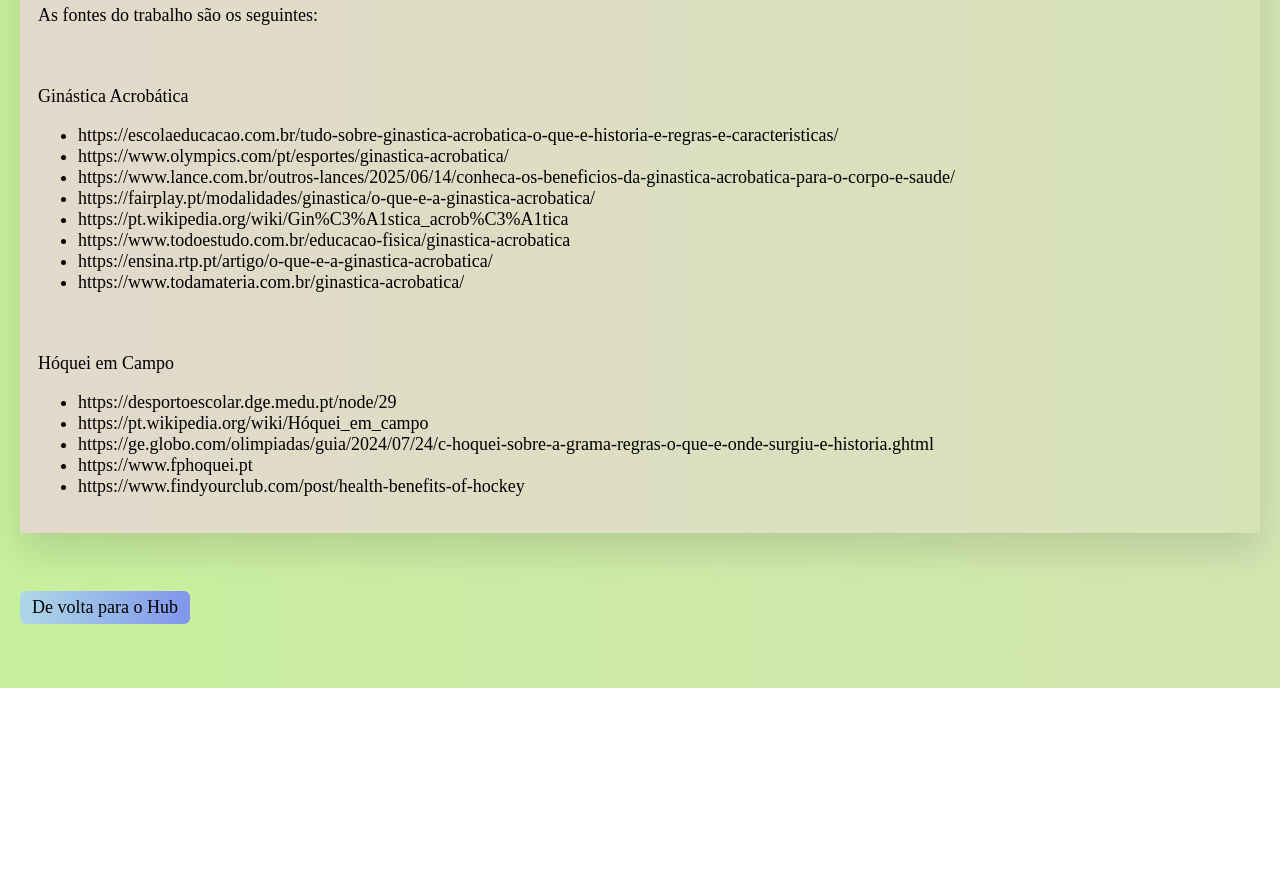
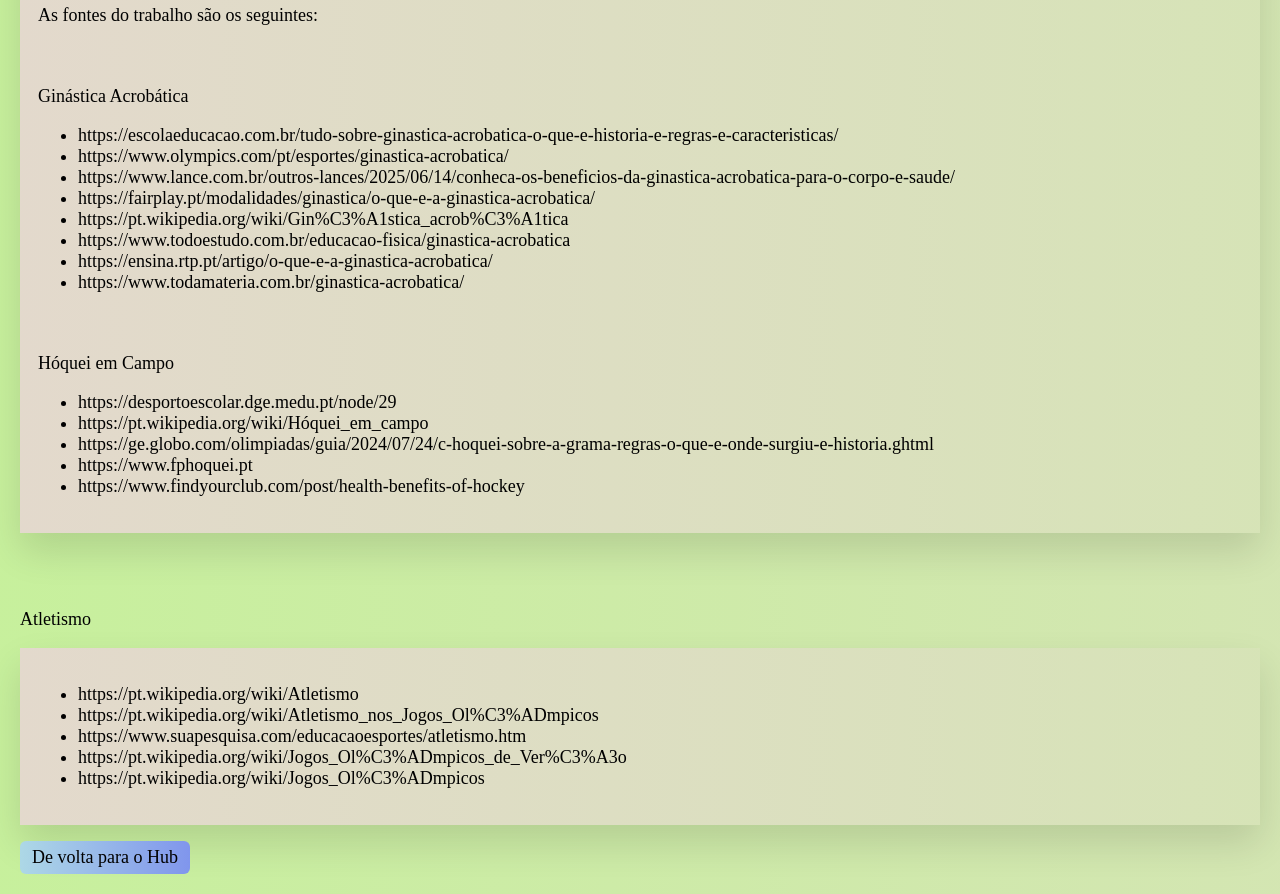
Before and after one commit to Flexite/Trabalho-EF-2025-12-ano, a plain HTML site: page fontes.html in a window 1280 px wide. Shown: the part 112-1006 px from the top of the page. Before the commit the page ends 800 px from the top, so only its background shows below. Drawn offline with Linux system fonts and the light colour scheme.

Commit message:
Beta finish

```diff
--- a/fontes.html
+++ b/fontes.html
@@ -35,6 +35,17 @@
         </ul>
         </div>
         <br><br>
+        <p>Atletismo</p>
+        <div>
+        <ul>
+            <li>https://pt.wikipedia.org/wiki/Atletismo</li>
+            <li>https://pt.wikipedia.org/wiki/Atletismo_nos_Jogos_Ol%C3%ADmpicos</li>
+            <li>https://www.suapesquisa.com/educacaoesportes/atletismo.htm</li>
+            <li>https://pt.wikipedia.org/wiki/Jogos_Ol%C3%ADmpicos_de_Ver%C3%A3o</li>
+            <li>https://pt.wikipedia.org/wiki/Jogos_Ol%C3%ADmpicos</li>
+        </ul>
+        </div>
+
         <a href="hub.html">De volta para o Hub</a>
     </body>
 </html>
```
Also changed, not shown: G/oq.html (+3 -17 lines).
